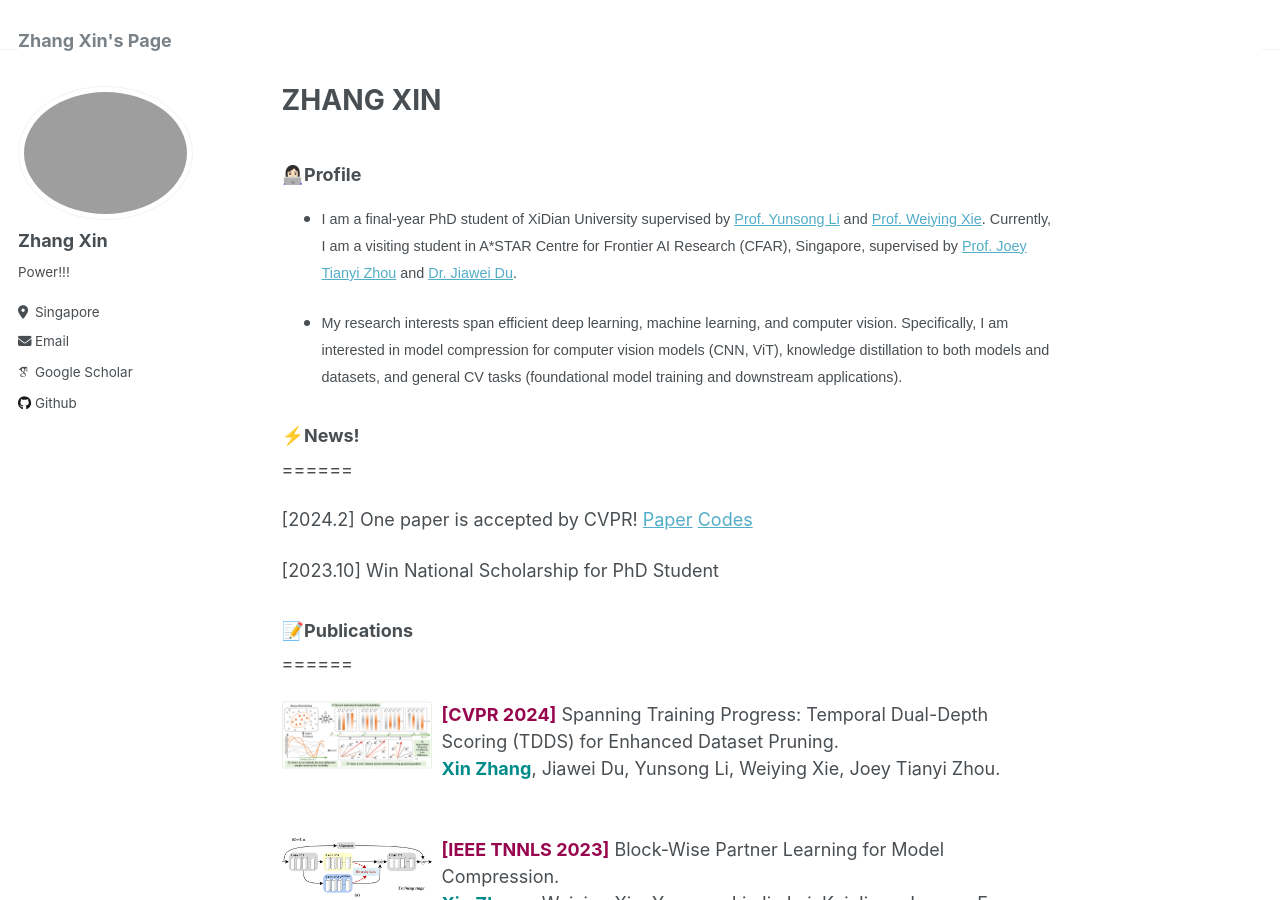
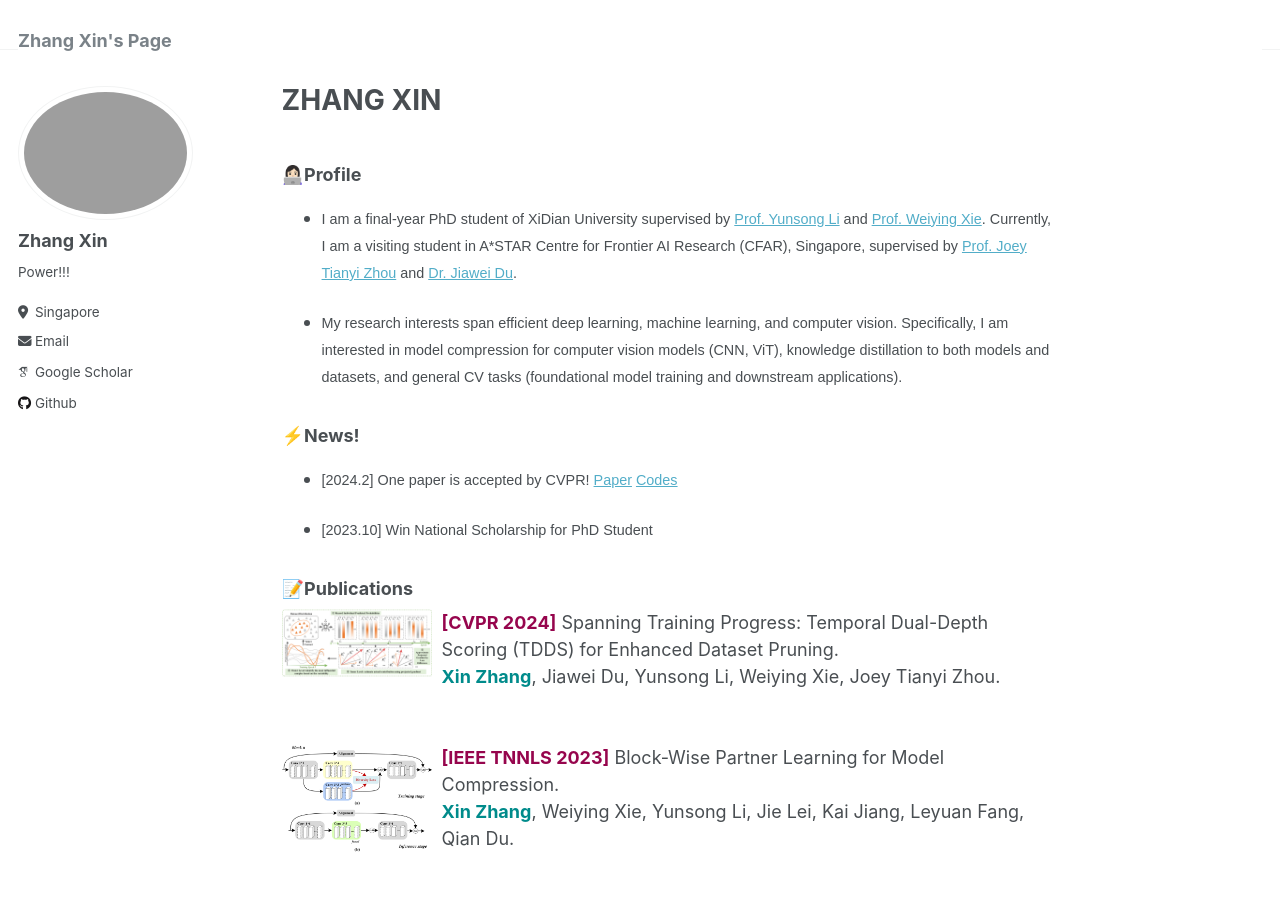
Before and after one commit to zhangxin-xd/zhangxin-xd.github.io, a Jekyll site: the page built from _pages/about.md, in a window 1280 px wide and 900 px high. Built offline with Jekyll 4.4.1, drawn with Linux system fonts in a browser that asks for light colours; some web fonts are replaced.

Commit message:
Update about.md

```diff
--- a/_pages/about.md
+++ b/_pages/about.md
@@ -14,14 +14,13 @@ redirect_from:
 - <span style="font-family:Arial; font-size:0.8em;"> My research interests span efficient deep learning, machine learning, and computer vision. Specifically, I am interested in model compression for computer vision models (CNN, ViT), knowledge distillation to both models and datasets, and general CV tasks (foundational model training and downstream applications).
 
 ### ⚡️News!
-======
 
-[2024.2] One paper is accepted by CVPR! [Paper](https://scholar.google.com/citations?view_op=view_citation&hl=zh-CN&user=rJMMViQAAAAJ&citation_for_view=rJMMViQAAAAJ:Tyk-4Ss8FVUC) [Codes](https://github.com/zhangxin-xd/Dataset-Pruning-TDDS)
+- <span style="font-family:Arial; font-size:0.8em;"> [2024.2] One paper is accepted by CVPR! [Paper](https://scholar.google.com/citations?view_op=view_citation&hl=zh-CN&user=rJMMViQAAAAJ&citation_for_view=rJMMViQAAAAJ:Tyk-4Ss8FVUC) [Codes](https://github.com/zhangxin-xd/Dataset-Pruning-TDDS)
 
-[2023.10] Win National Scholarship for PhD Student
+- <span style="font-family:Arial; font-size:0.8em;"> [2023.10] Win National Scholarship for PhD Student
 
 ### 📝Publications
-======
+
 <style>
   .publication-container {
     clear: both;
```
